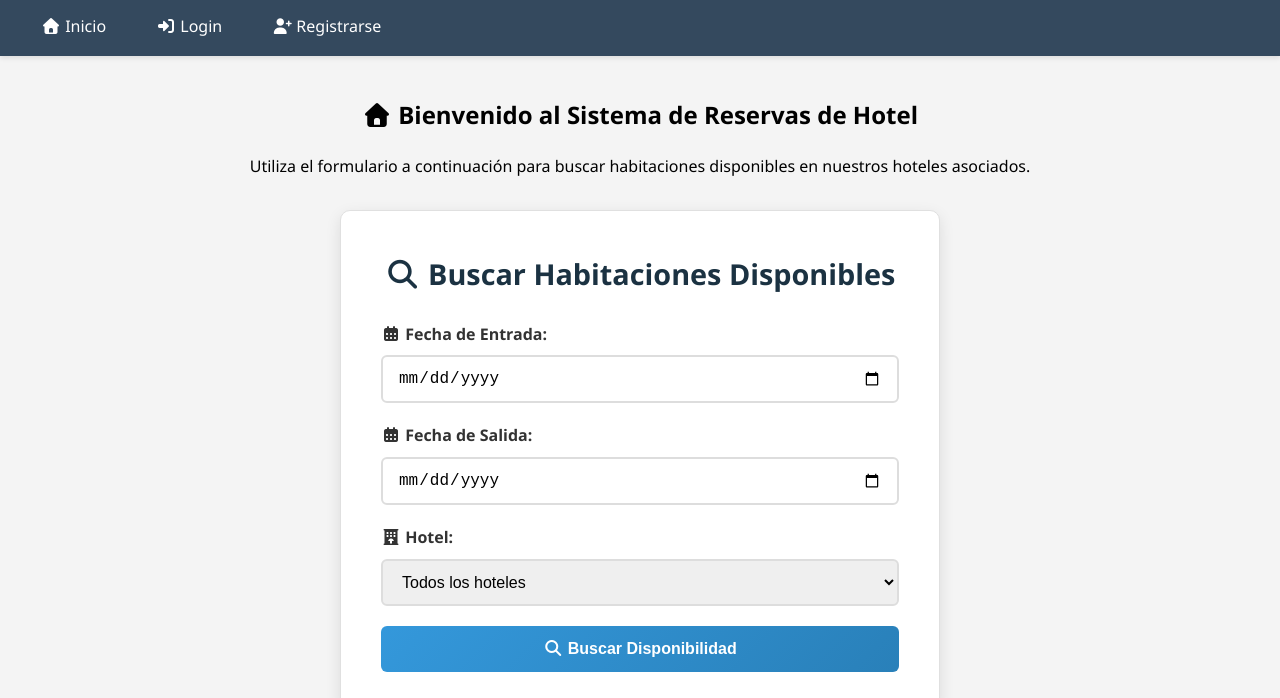
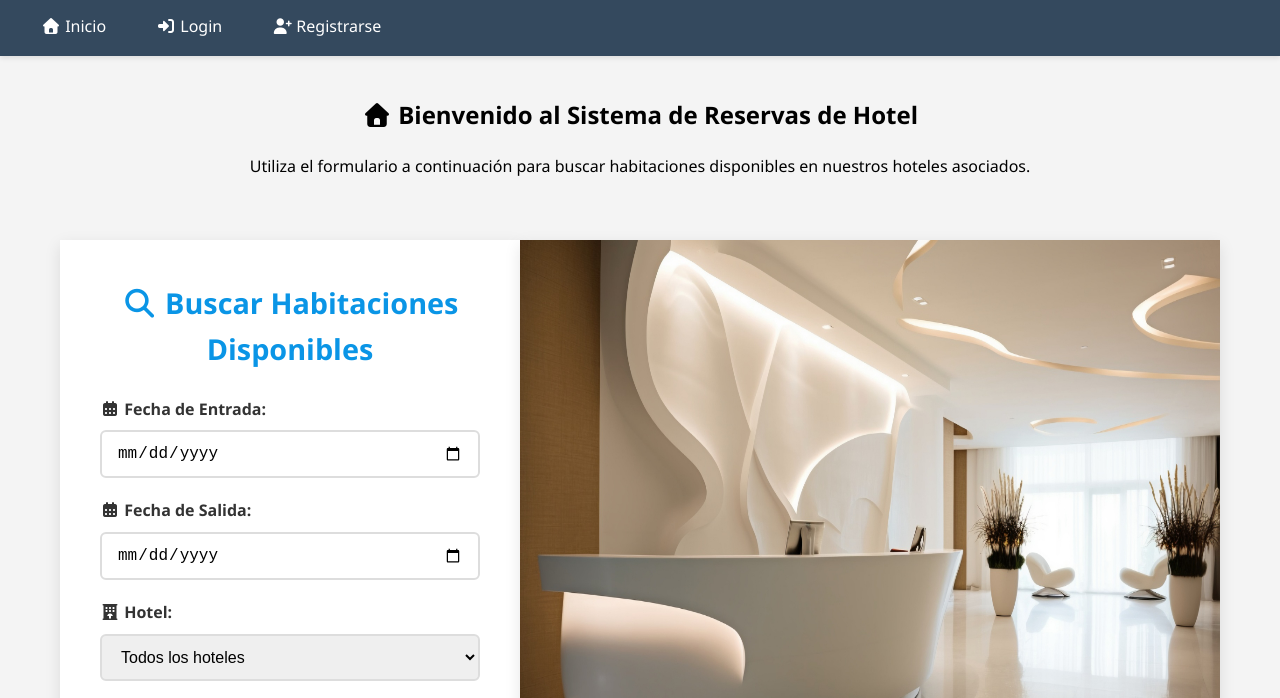
Before and after one commit to Grupo2IFTS/app_reserva_hotel, a website: page public/index.html in a window 1280 px wide. Shown: the part 90-788 px from the top of the page. Drawn offline with Linux system fonts and the light colour scheme; no server answers.

Commit message:
cambios en la pagina de busqueda de habitaciones

```diff
--- a/public/css/styles.css
+++ b/public/css/styles.css
@@ -97,8 +97,21 @@ body {
     margin-bottom: 30px;
 }
 
-.login-form,
-.search-form {
+.busqueda-section {
+    display: flex;
+    flex-direction: row;
+    justify-content: center;
+    margin-bottom: 40px;
+}
+
+.busqueda-section img {
+    max-width: 700px;
+    height: 590px;
+    margin: 30px auto;
+    box-shadow: 0 5px 15px rgba(0, 0, 0, 0.1);
+}
+
+.login-form{
     background: var(--light-color);
     padding: 40px;
     border-radius: 10px;
@@ -106,6 +119,14 @@ body {
     margin: 30px auto;
     max-width: 600px;
     border: 1px solid #e0e0e0;
+}
+.search-form {
+    background: var(--light-color);
+    padding: 40px;
+    box-shadow: 0 5px 15px rgba(0, 0, 0, 0.1);
+    margin: 30px auto;
+    max-width: 600px;
+    height: 590px;
 }
 
 .search-form {
@@ -130,7 +151,7 @@ body {
 
 .login-form h2,
 .search-form h2 {
-    color: var(--primary-color);
+    color: var(--text-color-3);
     margin-top: 0;
     margin-bottom: 25px;
     text-align: center;
@@ -659,9 +680,10 @@ footer>p {
 
 /* Responsive media screen */
 
-@media screen and (max-width:1300px) {
-    .fotos-recepcion img {
-        max-width: 400px;
+@media screen and (max-width:1100px) {
+
+    .busqueda-section img {
+        display: none;
     }
 }
 
--- a/public/index.html
+++ b/public/index.html
@@ -6,7 +6,7 @@
     <meta name="viewport" content="width=device-width, initial-scale=1.0">
     <link rel="stylesheet" href="https://cdnjs.cloudflare.com/ajax/libs/font-awesome/7.0.1/css/all.min.css">
     <link rel="stylesheet" href="css/styles.css">
-    <title>Sistema de Reservas de Hotel</title>
+    <title> Grupo 2 - Reservas de Hotel</title>
 </head>
 
 <body>
@@ -29,6 +29,7 @@
                 <p>Utiliza el formulario a continuación para buscar habitaciones disponibles en nuestros hoteles
                     asociados.</p>
             </div>
+            <section class="busqueda-section">
                 <div class="search-form">
                     <h2><i class="fa-solid fa-magnifying-glass"></i> Buscar Habitaciones Disponibles</h2>
                     <div class="form-group">
@@ -47,6 +48,10 @@
                     </div>
                     <button id="searchBtn"><i class="fa-solid fa-magnifying-glass"></i> Buscar Disponibilidad</button>
                 </div>
+                <div>
+                    <img src="./img/recepcion 4.jpg" alt="Foto de recepción de hotel">
+                </div>
+            </section>
             <div id="searchResults" class="hidden">
                 <h2><i class="fa-solid fa-square-poll-vertical"></i> Resultados de Búsqueda</h2>
                 <div id="hotelsResults" class="hotel-list"></div>
--- a/public/js/scripts.js
+++ b/public/js/scripts.js
@@ -214,7 +214,6 @@ function updateUIForGuest() {
 }
 
 /* ------------------------------------------------------------------------------------------------------------ */
-
 // Función para evaluar la fortaleza de la contraseña
 function updatePasswordStrength() {
   const password = document.getElementById('registerPassword').value;
@@ -382,7 +381,6 @@ async function register() {
 }
 
 /* ------------------------------------------------------------------------------------------------------------ */
-
 
 // Mostrar página específica
 function showPage(pageId) {
--- a/server/database.js
+++ b/server/database.js
@@ -13,7 +13,7 @@ const pool = mariadb.createPool({
   bigIntAsNumber: true, // Convierte BIGINT a number en lugar de BigInt
   insertIdAsNumber: true, // Convierte el último ID insertado a number
   decimalAsNumber: false, // Mantiene DECIMAL como string para precisión
-  dateStrings: true // Devuelve fechas como strings
+  dateStrings: true // Devuelve fechas como strings. Resolvió el problema de visualizar correctamente las fechas en la lista de reservas de los clientes.
 });
 
 // Función para procesar resultados y convertir BigInt
--- a/server/server.js
+++ b/server/server.js
@@ -11,6 +11,7 @@ const PORT = process.env.PORT || 3000;
 app.use(express.json());
 app.use(express.urlencoded({ extended: true }));
 app.use(express.static(path.join(__dirname, '../public')));
+
 
 // Configuración de sesiones
 app.use(session({
@@ -59,9 +60,6 @@ function requireAdmin(req, res, next) {
 
   next();
 }
-
-// APLICAR MIDDLEWARE DE Admin.
-app.use('/api/admin', requireAdmin);
 
 // Función para convertir BigInt a Number
 function convertBigInt(obj) {
@@ -710,7 +708,6 @@ app.listen(PORT, () => {
   console.log(`Directorio público: ${path.join(__dirname, '../public')}`);
 });
 
-
 /* // Ruta temporal para debug de admin
 app.get('/api/debug/admin', (req, res) => {
     res.json({
```
Lines whose indentation alone changed are shown as unchanged.
